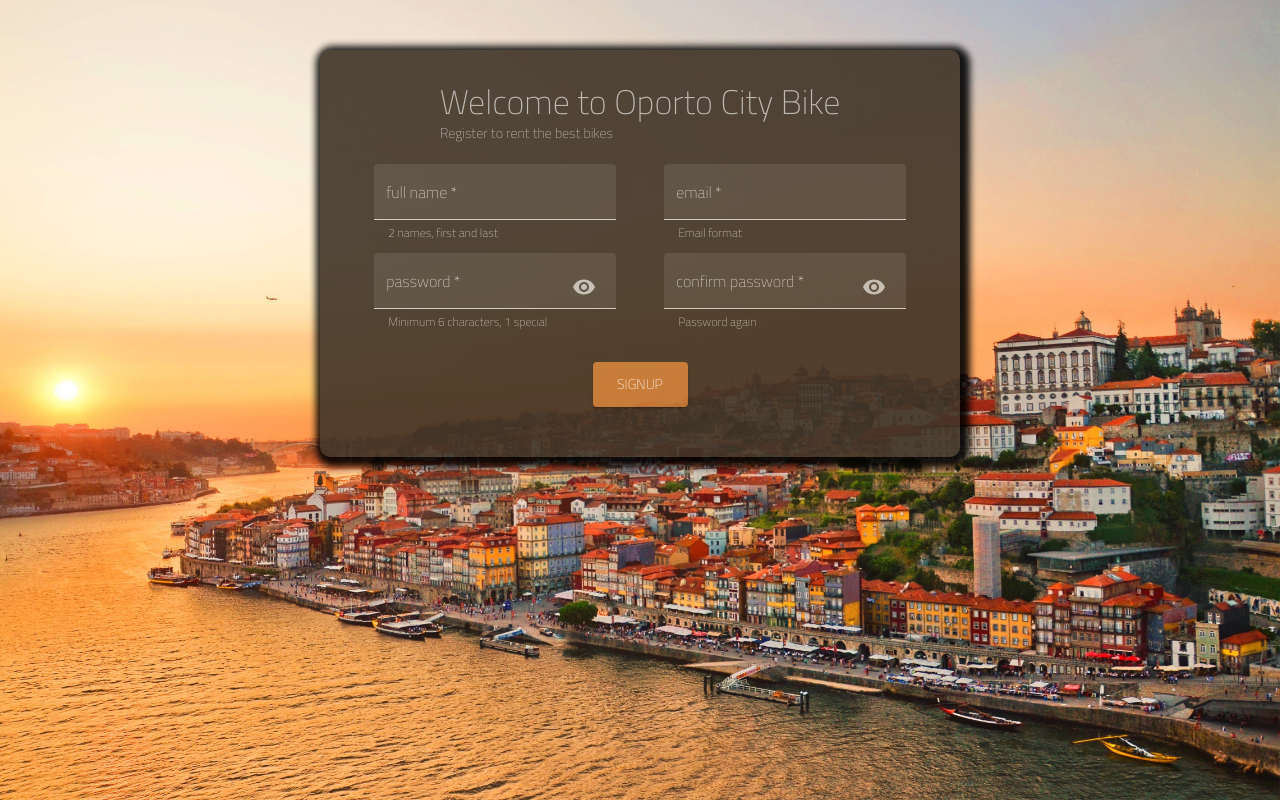
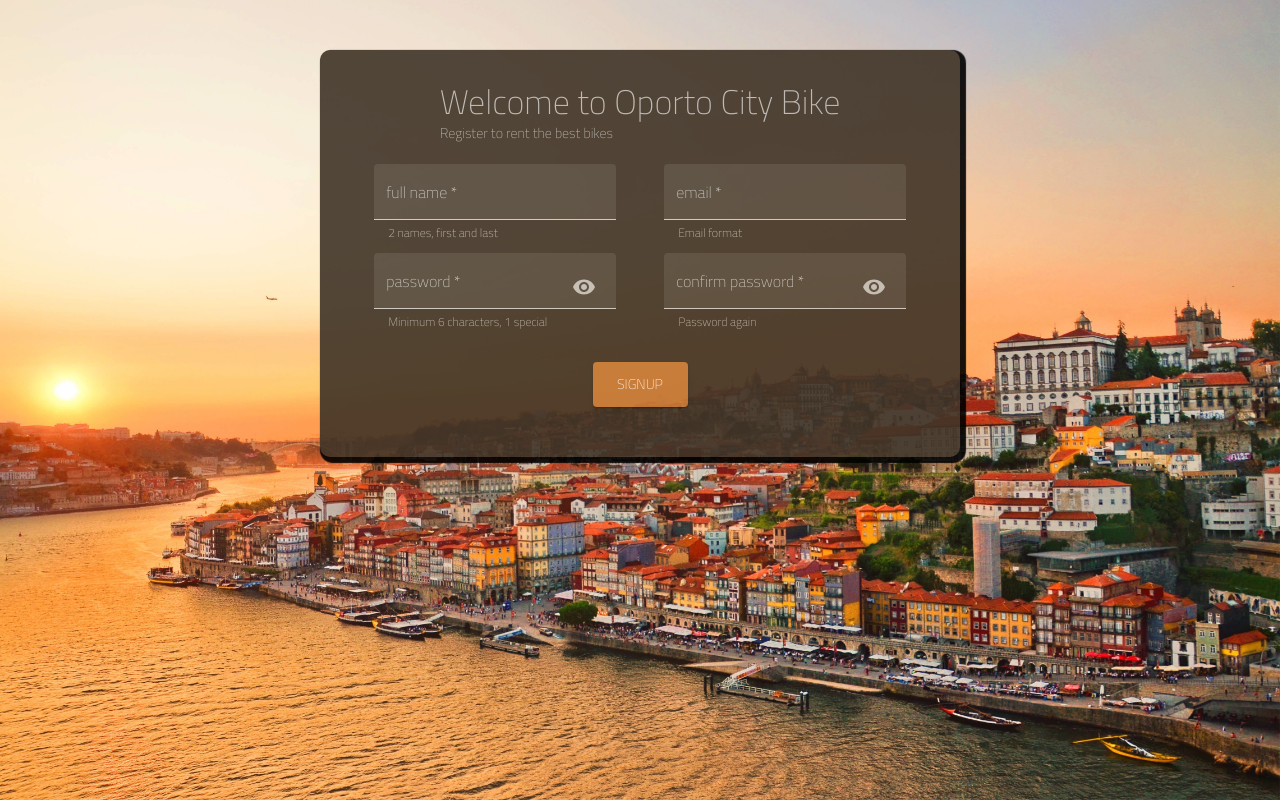
Before and after one commit to joaopedrofump/raisely, a React (Create React App) app: page / in a window 1280 px wide. Built offline with nearby package versions, Linux system fonts and the light colour scheme.

Commit message:
corrections

```diff
--- a/src/Signup.tsx
+++ b/src/Signup.tsx
@@ -35,7 +35,7 @@ const useStyles = makeStyles((theme: Theme) => createStyles({
         padding: 30,
         borderRadius: 10,
         margin: '50px 0',
-        boxShadow: '3px 3px 7px 7px black',
+        boxShadow: '3px 3px 1px 3px black',
     },
 
     submit: {
```
